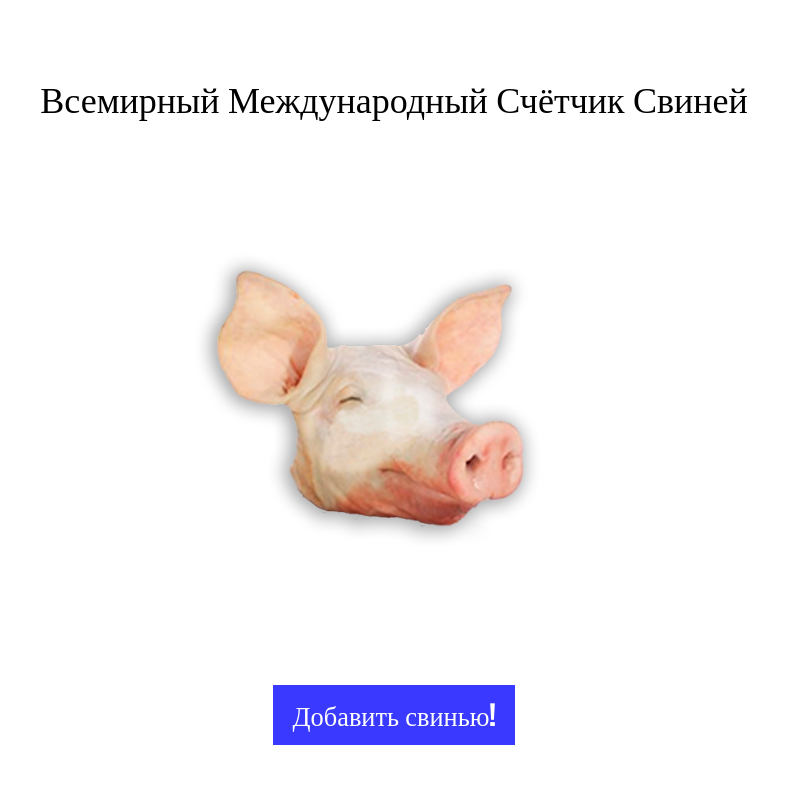
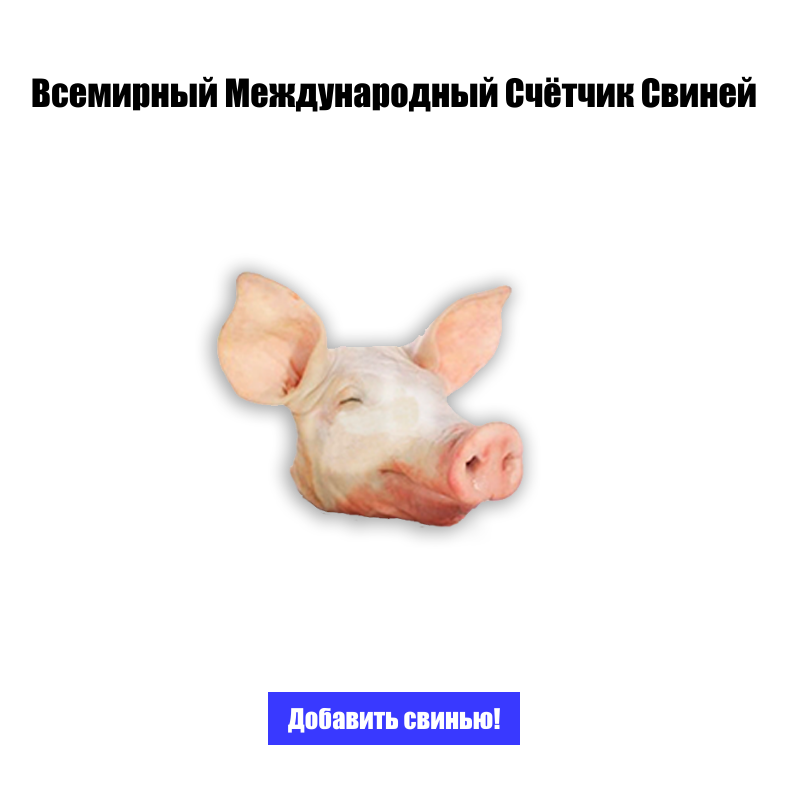
Before and after one commit to cheburashka777/svin, a PHP site: page / in a window 1280 px wide. Shown: the whole page, without its empty margins (246-1033 px from the left). Run offline with PHP 8.4, Linux system fonts and the light colour scheme; data that the repository does not hold is empty; a stand-in replaces the project's code that opens the database connection; some libraries are stand-ins or nearby versions.

Commit message:
Обновление стиля

```diff
--- a/style.css
+++ b/style.css
@@ -1,6 +1,6 @@
 html, body {
     height: 100%;
-    font-family: 'Impact';
+    font-family: 'Impact', 'Arial', sans-serif;
     color: rgb(0, 0, 0);
     font-size: 1.5rem;
     overflow: hidden;
@@ -124,3 +124,10 @@ a, .button {
         transform: scale(1, 1);
     }
 }
+
+@font-face {
+  font-family: "Impact";
+  src: url("Impact.ttf") format("truetype");
+  font-style: normal;
+  font-weight: normal;
+}
```
